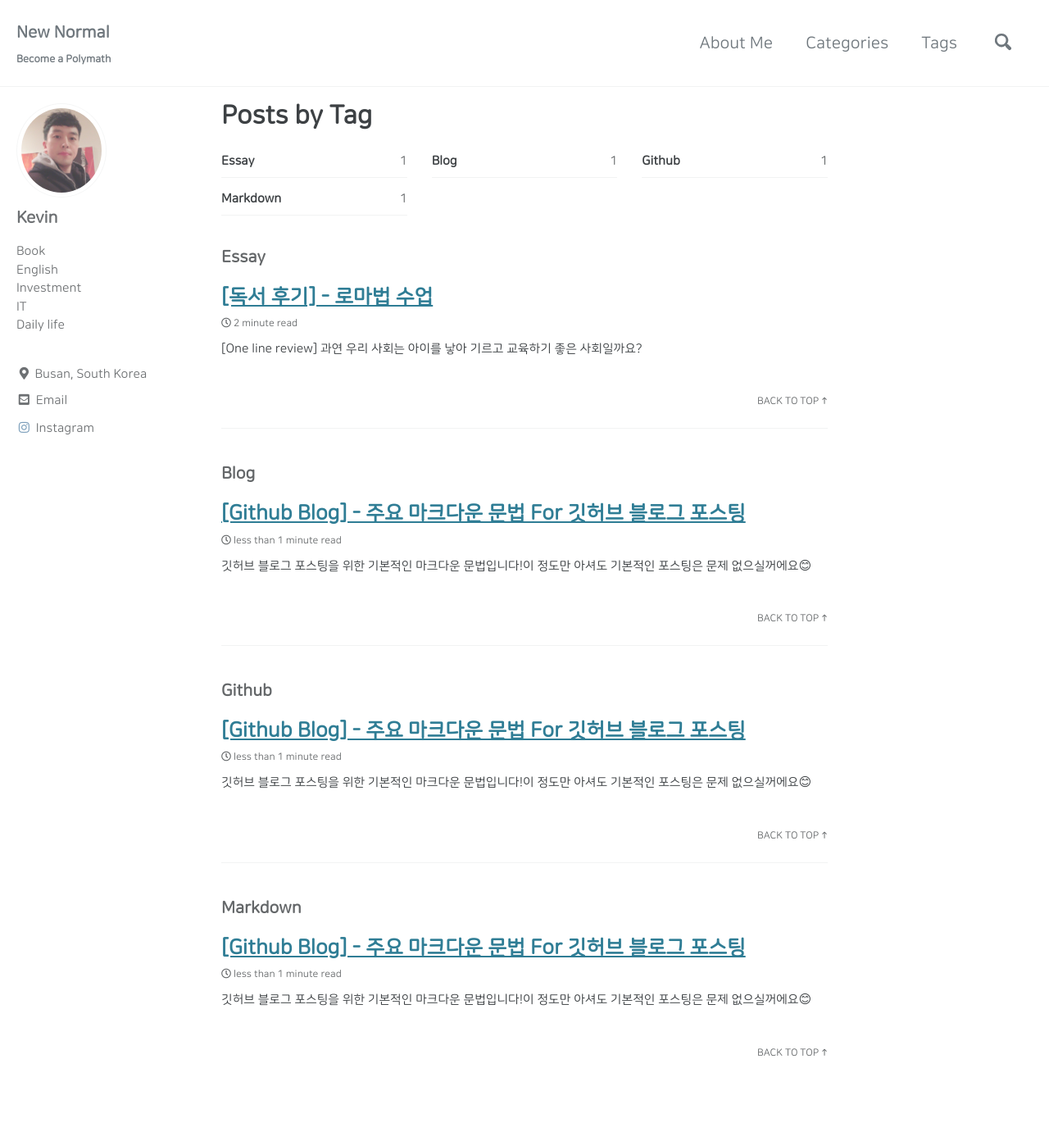
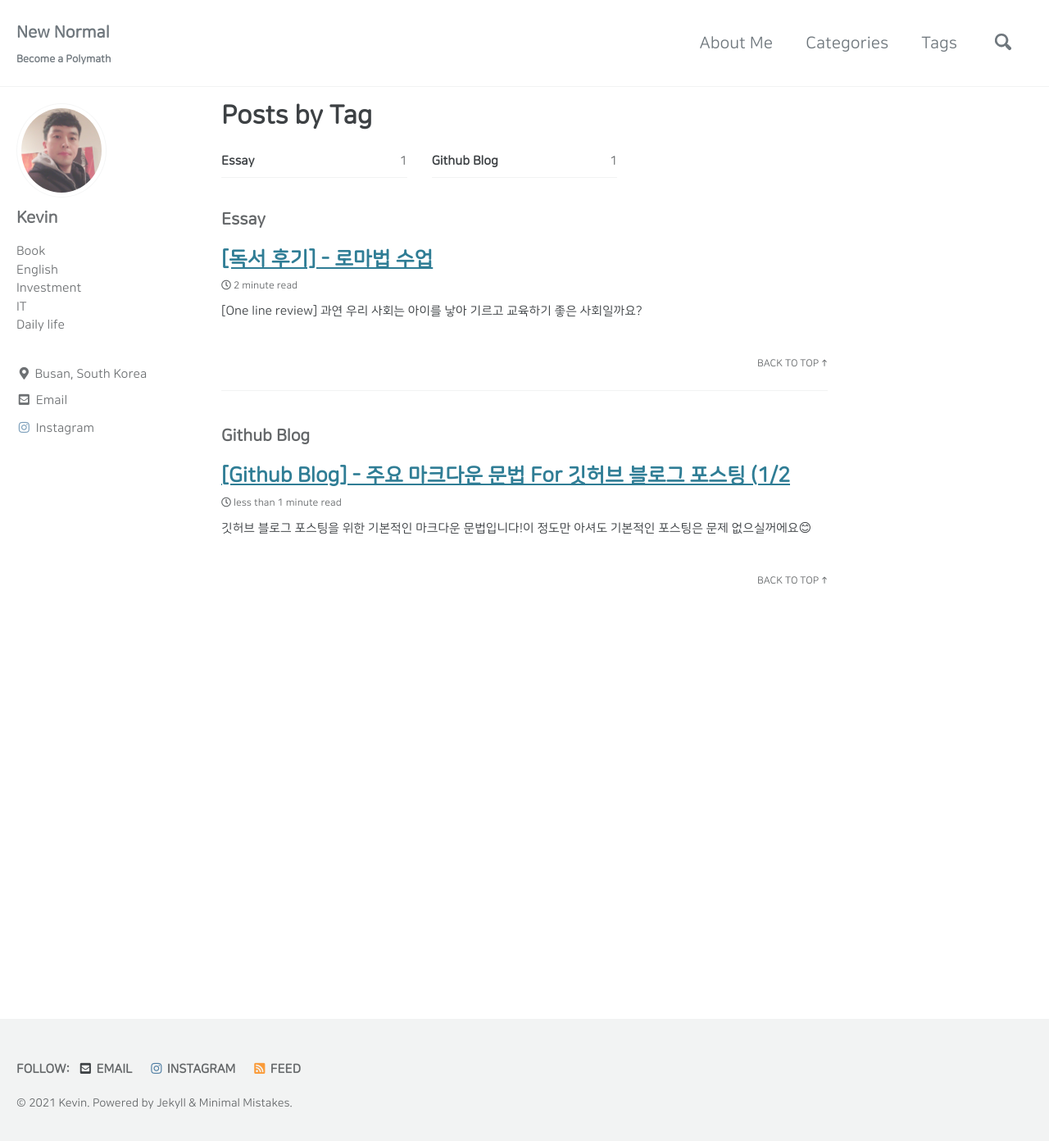
Before and after one commit to letsgokevin/readyfornewnormal.github.io, a Jekyll site: the page built from _pages/tag-archive.md, in a window 1280 px wide and 1400 px high. Shown: the top 1392 px of the window at 82% size. Built offline with Jekyll 4.4.1, drawn with Linux system fonts in a browser that asks for light colours; cached includes are drawn as plain includes; part of the change alters nothing that is shown.

Commit message:
Update 2021-07-21-IT1.md

```diff
--- a/_posts/IT/2021-07-21-IT1.md
+++ b/_posts/IT/2021-07-21-IT1.md
@@ -1,8 +1,8 @@
 ---
-title: "[Github Blog] - 주요 마크다운 문법 For 깃허브 블로그 포스팅"
+title: "[Github Blog] - 주요 마크다운 문법 For 깃허브 블로그 포스팅 (1/2"
 categories: IT
 toc : true
-tags: [Blog, Github, Markdown]
+tags: [Github Blog] # # Essay, Github Blog
 comments: true
 ---
 
@@ -13,24 +13,26 @@ comments: true
 ![image](https://user-images.githubusercontent.com/86281619/126858617-a982230e-12af-4b39-8961-eedd584e277d.png)
 {: width="600" height="400"}{: .align-center}
 
-## 쉽고 간편하게 그림 파일 업로드 하는 방법! (온라인 사진 and 내 PC 사진)
+##
+
+## 간편하게 이미지 파일 업로드 하는 방법
 
 1. Upload하고 싶은 사진을 복사 (주소 복사 X)
  * 저작권 없는 고화질을 무료로 사용할 수 있는 사이트 -> [Unsplash]: https://unsplash.com
-![우클릭](https://user-images.githubusercontent.com/86281619/126858708-31b5d65c-542b-475c-8352-7bd0ad964991.png){: width="600" height="400"}{: .align-center}
+![우클릭](https://user-images.githubusercontent.com/86281619/126858708-31b5d65c-542b-475c-8352-7bd0ad964991.png){: width="50%" height="50%"}{: .align-center}
 
 2. 자신의 깃허브 웹페이지 -> 화면 좌측 상단 Issues -> New Issue
  * Upload는 하지 않습니다. 단지 Issue 화면을 이용할 뿐!
-![issue](https://user-images.githubusercontent.com/86281619/126859037-e6e5fccb-9451-47a7-98b6-cca81f17b8d7.png){: width="600" height="400"}{: .align-center}
+![issue](https://user-images.githubusercontent.com/86281619/126859037-e6e5fccb-9451-47a7-98b6-cca81f17b8d7.png){: width="50%" height="50%"}{: .align-center}
 
 3. 입력창에 복사한 주소 붙여넣기
-![붙여넣기](https://user-images.githubusercontent.com/86281619/126859039-67e082cd-436f-426f-84f3-2e19fd401661.png){: width="600" height="400"}{: .align-center}
+![붙여넣기](https://user-images.githubusercontent.com/86281619/126859039-67e082cd-436f-426f-84f3-2e19fd401661.png){: width="50%" height="50%"}{: .align-center}
 
 4. Upload된 코드 복사해서 사용
-![완료](https://user-images.githubusercontent.com/86281619/126859040-6fbc67ef-36ab-44a1-a2c6-10a318ad2e77.png){: width="600" height="400"}{: .align-center}
+![완료](https://user-images.githubusercontent.com/86281619/126859040-6fbc67ef-36ab-44a1-a2c6-10a318ad2e77.png){: width="50%" height="50%"}{: .align-center}
 
 5. PC에 있는 그림 파일은 Drag and Drop해서 간편하게 업로드!
-![내컴터파일](https://user-images.githubusercontent.com/86281619/126859041-92c2217b-31b1-46c0-bf05-19d44251ed11.png){: width="600" height="400"}{: .align-center}
+![내컴터파일](https://user-images.githubusercontent.com/86281619/126859041-92c2217b-31b1-46c0-bf05-19d44251ed11.png){: width="50%" height="50%"}{: .align-center}
 
 
 ##
@@ -47,3 +49,5 @@ comments: true
 
 끝.
 {: .text-right}
+
+2편으로 이동
```
